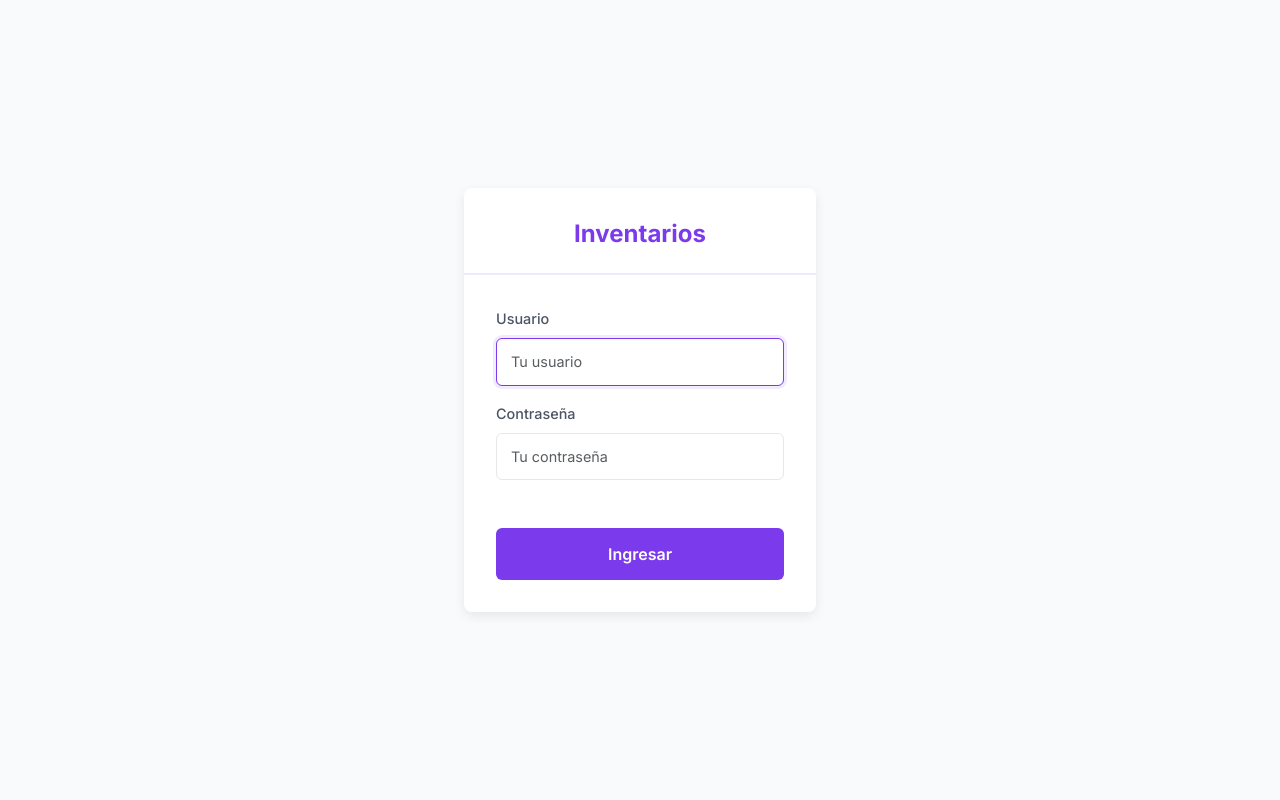
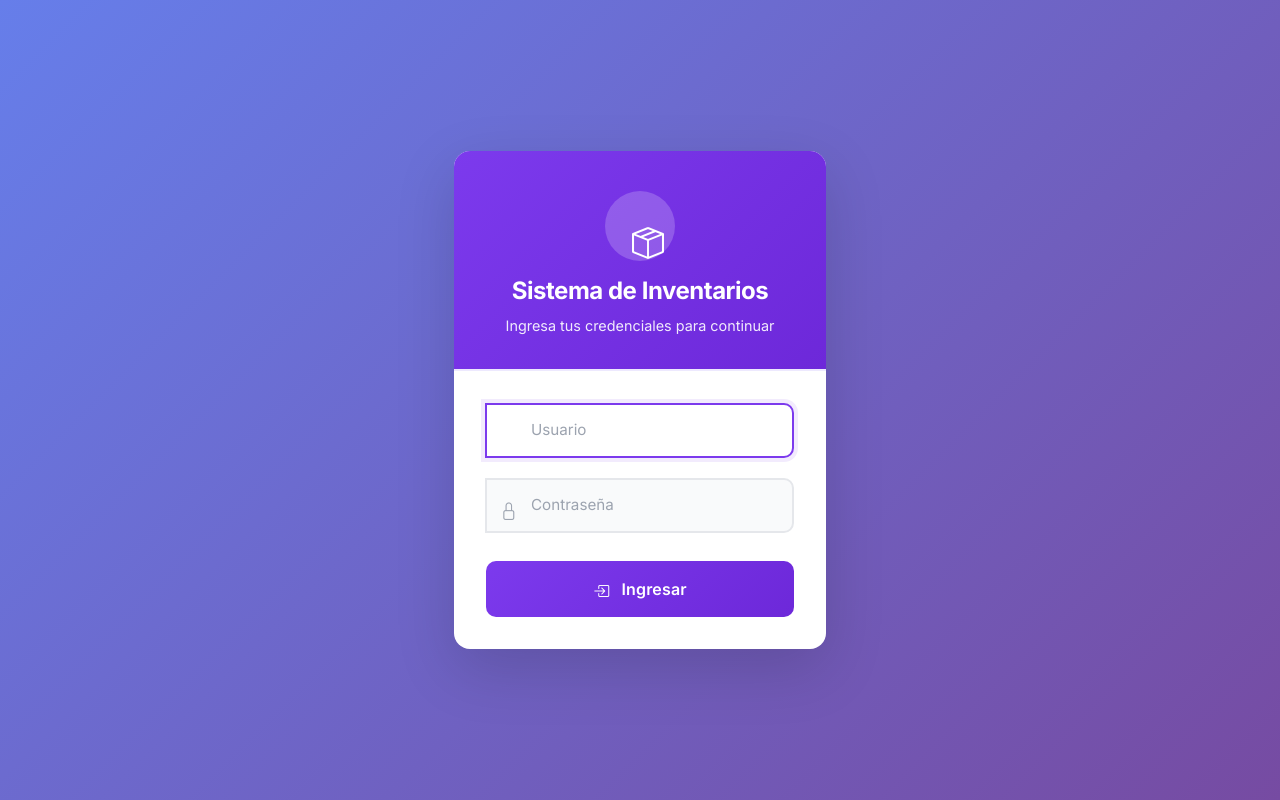
Before and after one commit to mcardenxs/Tienda, a PHP site: page /login in a window 1280 px wide. Run offline with PHP 8.4, Linux system fonts and the light colour scheme.

Commit message:
feat: mejora el diseño del login

```diff
--- a/src/Views/auth/login.php
+++ b/src/Views/auth/login.php
@@ -11,39 +11,77 @@
   <link href="/css/modern.css" rel="stylesheet">
   <style>
     body {
-      font-family: 'Inter', sans-serif;
-      background: #F9FAFB;
+      font-family: 'Inter', -apple-system, BlinkMacSystemFont, 'Segoe UI', Roboto, sans-serif;
+      background: linear-gradient(135deg, #667eea 0%, #764ba2 100%);
       min-height: 100vh;
       display: flex;
       align-items: center;
       justify-content: center;
       margin: 0;
+      padding: 1rem;
     }
 
     .login-wrapper {
       width: 100%;
-      max-width: 400px;
-      padding: 1.5rem;
+      max-width: 420px;
+      animation: fadeIn 0.5s ease-out;
+    }
+
+    @keyframes fadeIn {
+      from {
+        opacity: 0;
+        transform: translateY(-20px);
+      }
+
+      to {
+        opacity: 1;
+        transform: translateY(0);
+      }
     }
 
     .login-card {
       background: white;
       border: none;
-      border-radius: 8px;
-      box-shadow: 0 4px 12px rgba(0, 0, 0, 0.08);
+      border-radius: 16px;
+      box-shadow: 0 20px 60px rgba(0, 0, 0, 0.15);
+      overflow: hidden;
     }
 
     .login-header {
-      padding: 2rem 2rem 1.5rem;
+      padding: 2.5rem 2rem 2rem;
       text-align: center;
-      border-bottom: 2px solid #EDE9FE;
+      background: linear-gradient(135deg, #7C3AED 0%, #6D28D9 100%);
+      color: white;
+    }
+
+    .login-header .icon-wrapper {
+      width: 70px;
+      height: 70px;
+      background: rgba(255, 255, 255, 0.2);
+      border-radius: 50%;
+      display: flex;
+      align-items: center;
+      justify-content: center;
+      margin: 0 auto 1rem;
+    }
+
+    .login-header .icon-wrapper i {
+      font-size: 2rem;
+      color: white;
     }
 
     .login-header h4 {
       font-weight: 700;
       margin: 0;
-      color: #7C3AED;
+      color: white;
       font-size: 1.5rem;
+      letter-spacing: -0.02em;
+    }
+
+    .login-header p {
+      margin: 0.5rem 0 0;
+      opacity: 0.9;
+      font-size: 0.9rem;
     }
 
     .login-body {
@@ -51,45 +89,103 @@
     }
 
     .form-label {
-      font-weight: 500;
-      color: #4B5563;
-      font-size: 0.9rem;
+      font-weight: 600;
+      color: #374151;
+      font-size: 0.875rem;
       margin-bottom: 0.5rem;
+      display: block;
+    }
+
+    .input-group {
+      position: relative;
+      margin-bottom: 1.25rem;
+    }
+
+    .input-group .icon-left {
+      position: absolute;
+      left: 14px;
+      top: 50%;
+      transform: translateY(-50%);
+      color: #9CA3AF;
+      font-size: 1.1rem;
+      z-index: 3;
     }
 
     .form-control {
-      border: 1px solid #E5E7EB;
-      border-radius: 6px;
-      padding: 0.75rem 0.875rem;
-      font-size: 0.9rem;
+      border: 2px solid #E5E7EB;
+      border-radius: 10px;
+      padding: 0.875rem 1rem 0.875rem 2.75rem;
+      font-size: 0.95rem;
+      transition: all 0.3s ease;
+      background: #F9FAFB;
     }
 
     .form-control:focus {
       border-color: #7C3AED;
-      box-shadow: 0 0 0 3px rgba(124, 58, 237, 0.1);
+      box-shadow: 0 0 0 4px rgba(124, 58, 237, 0.1);
+      background: white;
+      outline: none;
+    }
+
+    .form-control::placeholder {
+      color: #9CA3AF;
     }
 
     .btn-login {
-      background: #7C3AED;
+      background: linear-gradient(135deg, #7C3AED 0%, #6D28D9 100%);
       color: white;
       border: none;
-      padding: 0.85rem;
-      border-radius: 6px;
+      padding: 1rem;
+      border-radius: 10px;
       font-weight: 600;
       width: 100%;
-      margin-top: 1.5rem;
-      transition: all 0.2s ease;
+      margin-top: 0.5rem;
+      transition: all 0.3s ease;
+      font-size: 1rem;
+      letter-spacing: 0.01em;
+      cursor: pointer;
     }
 
     .btn-login:hover {
-      background: #6D28D9;
+      transform: translateY(-2px);
+      box-shadow: 0 8px 25px rgba(124, 58, 237, 0.35);
+    }
+
+    .btn-login:active {
+      transform: translateY(0);
     }
 
     .alert {
-      border-radius: 6px;
+      border-radius: 10px;
       border: none;
       margin-bottom: 1.5rem;
       font-size: 0.9rem;
+      padding: 1rem;
+      display: flex;
+      align-items: center;
+      gap: 0.5rem;
+    }
+
+    .alert-danger {
+      background: #FEE2E2;
+      color: #991B1B;
+    }
+
+    .alert-danger i {
+      font-size: 1.1rem;
+    }
+
+    .login-footer {
+      text-align: center;
+      padding: 1.5rem 2rem;
+      background: #F9FAFB;
+      border-top: 1px solid #E5E7EB;
+    }
+
+    .login-footer p {
+      margin: 0;
+      color: #6B7280;
+      font-size: 0.85rem;
     }
   </style>
 </head>
@@ -98,26 +194,32 @@
   <div class="login-wrapper">
     <div class="login-card">
       <div class="login-header">
-        <h4>Inventarios</h4>
+        <div class="icon-wrapper">
+          <i class="bi bi-box-seam"></i>
+        </div>
+        <h4>Sistema de Inventarios</h4>
+        <p>Ingresa tus credenciales para continuar</p>
       </div>
 
       <div class="login-body">
         <?php if (!empty($error)): ?>
           <div class="alert alert-danger">
+            <i class="bi bi-exclamation-circle-fill me-2"></i>
             <span><?= htmlspecialchars($error) ?></span>
           </div>
         <?php endif; ?>
 
         <form method="POST" action="/Tienda/public/login">
-          <div class="mb-3">
-            <label class="form-label">Usuario</label>
-            <input type="text" name="username" class="form-control" placeholder="Tu usuario" required autofocus>
+          <div class="input-group">
+            <i class="bi bi-person icon-left"></i>
+            <input type="text" name="username" class="form-control" placeholder="Usuario" required autofocus>
           </div>
-          <div class="mb-4">
-            <label class="form-label">Contraseña</label>
-            <input type="password" name="password" class="form-control" placeholder="Tu contraseña" required>
+          <div class="input-group">
+            <i class="bi bi-lock icon-left"></i>
+            <input type="password" name="password" class="form-control" placeholder="Contraseña" required>
           </div>
           <button type="submit" class="btn btn-login">
+            <i class="bi bi-box-arrow-in-right me-2"></i>
             Ingresar
           </button>
         </form>
```
